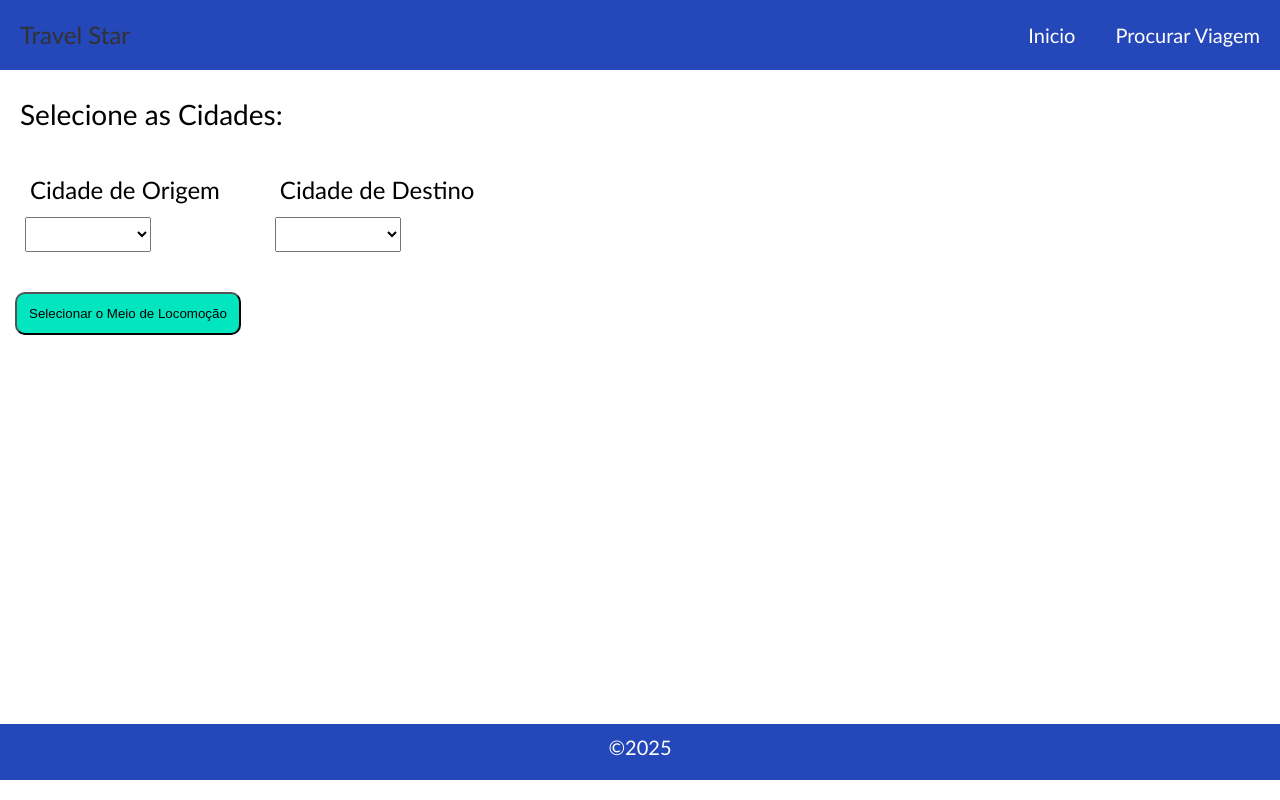
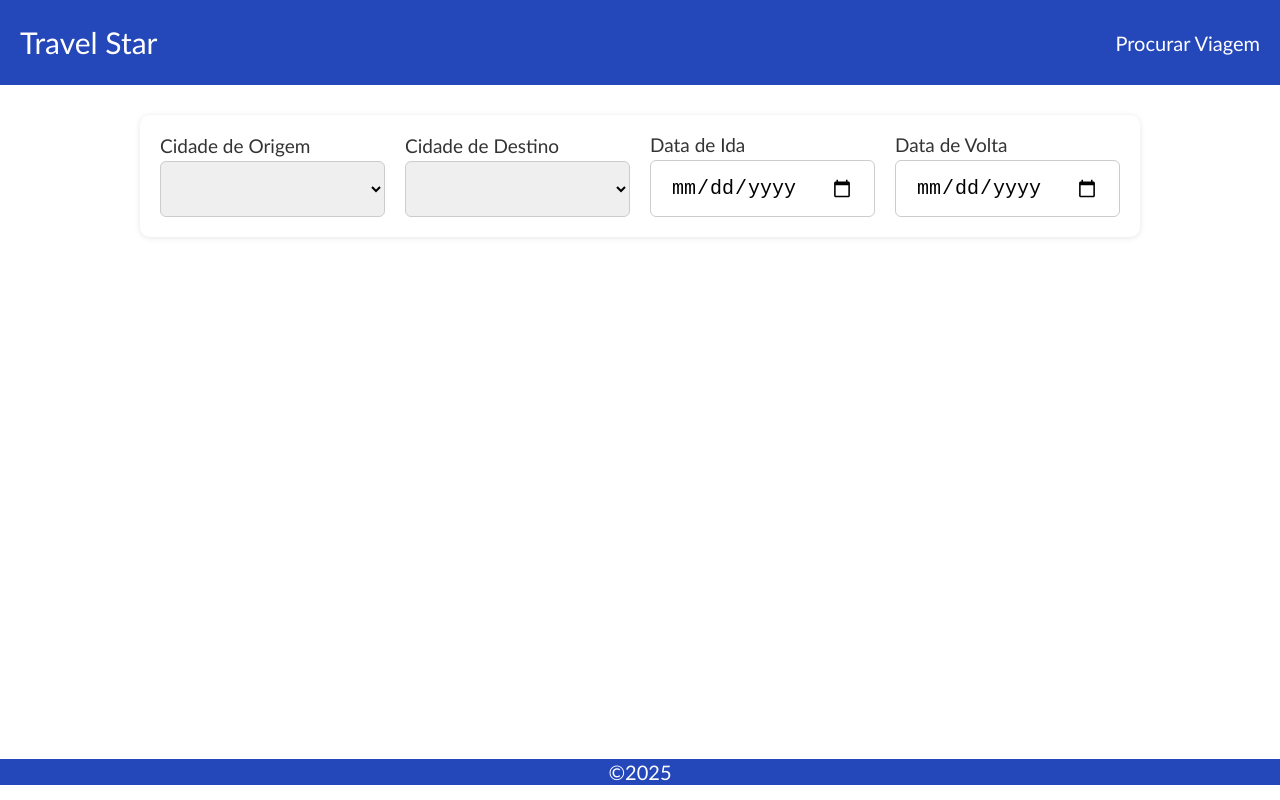
Before and after one commit to lluissf/Projeto-Viagens, a Vue app: page /cidade in a window 1280 px wide. Built offline with nearby package versions, Linux system fonts and the light colour scheme.

Commit message:
Co-authored-by: Luís Felipe <lluissf@users.noreply.github.com>embeezamento

```diff
--- a/src/components/Header.vue
+++ b/src/components/Header.vue
@@ -1,36 +1,67 @@
 <template>
-    <header>
-        <h2>Travel Star</h2>
-        <ul>
-            <router-link to="/">
-                <li>Inicio</li>
-            </router-link>
-            <router-link to="/cidade">
-                <li>Procurar Viagem</li>
-            </router-link>
+  <header class="navbar">
+    <router-link to="/"><h2 class="logo">Travel Star</h2></router-link>
+    <nav>
+      <ul class="nav-list">
+        <li><router-link to="/cidade">Procurar Viagem</router-link></li>
       </ul>
+    </nav>
   </header>
 </template>
+
 <script setup>
 </script>
+
 <style>
-header {
+/* MOBILE-FIRST */
+.navbar {
   display: flex;
-    background: #2447b9;
-    justify-content: space-between;
+  flex-direction: column;
+  background-color: #2447b9;
+  padding: 1rem;
+  gap: 1rem;
   align-items: center;
 }
-header h2 {
-    padding-left: 20px;
-    color: #323232
+
+.logo {
+  color: #fff;
+  font-size: 1.5rem;
 }
-header ul {
+
+.nav-list {
+  list-style: none;
+  padding: 0;
+  margin: 0;
+  display: flex;
+  flex-direction: column;
+  gap: 0.5rem;
+  width: 100%;
+  align-items: center;
+}
+
+.nav-list li a {
+  color: #fff;
+  text-decoration: none;
+  font-weight: 500;
+  padding: 0.5rem 1rem;
+  border-radius: 6px;
+  transition: background 0.2s;
+}
+
+.nav-list li a:hover {
+  background-color: #1e3799;
+}
+
+/* DESKTOP */
+@media (min-width: 768px) {
+  .navbar {
+    flex-direction: row;
     justify-content: space-between;
   }
-ul li {
-    display: inline-block;
-    padding: 20px;
-    color: #fff;
+
+  .nav-list {
+    flex-direction: row;
+    width: auto;
   }
-
+}
 </style>
--- a/src/stores/meio-transporte.js
+++ b/src/stores/meio-transporte.js
@@ -3,6 +3,6 @@ import { defineStore } from 'pinia'
 
 export const useMeioTransporte = defineStore('meio-transporte', () => {
   const transporte = ref([ 'Ônibus', 'Avião', 'Táxi' ])
-
-  return { transporte }
+  const meioSelecionado = ref('') // Aqui guarda o selecionado
+  return { transporte, meioSelecionado }
 })
--- a/src/views/CidadesView.vue
+++ b/src/views/CidadesView.vue
@@ -1,16 +1,17 @@
 <script setup>
+import { ref } from 'vue'
 import { useCidade } from '@/stores/cidade'
 
 const cidadeStore = useCidade()
+const dataIda = ref('')
+const dataVolta = ref('')
 </script>
 
 <template>
-  <div>
-    <h1>Selecione as Cidades:</h1>
-    <ul>
-      <li>
-        <h2>Cidade de Origem</h2>
-        <select v-model="cidadeStore.cidade_origem">
+  <div class="form-container">
+    <div class="form-group">
+      <label for="origem">Cidade de Origem</label>
+      <select id="origem" v-model="cidadeStore.cidade_origem">
         <option disabled value="">Selecione</option>
         <option
           v-for="cidade in cidadeStore.cidades_disponiveis_origem"
@@ -20,11 +21,11 @@ const cidadeStore = useCidade()
           {{ cidade.nome }}
         </option>
       </select>
-      </li>
+    </div>
 
-      <li>
-        <h2>Cidade de Destino</h2>
-        <select v-model="cidadeStore.cidade_destino">
+    <div class="form-group">
+      <label for="destino">Cidade de Destino</label>
+      <select id="destino" v-model="cidadeStore.cidade_destino">
         <option disabled value="">Selecione</option>
         <option
           v-for="cidade in cidadeStore.cidades_disponiveis_destino"
@@ -34,16 +35,99 @@ const cidadeStore = useCidade()
           {{ cidade.nome }}
         </option>
       </select>
-      </li>
-    </ul>
+    </div>
 
+    <div class="form-group">
+      <label for="dataIda">Data de Ida</label>
+      <input id="dataIda" type="date" v-model="dataIda" />
+    </div>
+
+    <div class="form-group">
+      <label for="dataVolta">Data de Volta</label>
+      <input id="dataVolta" type="date" v-model="dataVolta" />
+    </div>
+
+    <div v-if="dataIda && cidadeStore.cidade_origem && cidadeStore.cidade_destino" class="form-group">
+      <label class="invisivel">Buscar</label>
       <router-link to="/meiao-locomocao">
-      <button>Selecionar o Meio de Locomoção</button>
+        <button type="button">Buscar</button>
       </router-link>
     </div>
+  </div>
 </template>
-<style>
 
+<style scoped>
 
+/* MOBILE-FIRST */
+.form-container {
+  display: flex;
+  flex-direction: column;
+  gap: 1rem;
+  padding: 1rem;
+  margin: 1.5rem auto;
+  max-width: 100%;
+  box-sizing: border-box;
+  background: #fff;
+  border-radius: 10px;
+  box-shadow: 0 1px 6px rgba(0, 0, 0, 0.1);
+}
 
+.form-group {
+  display: flex;
+  flex-direction: column;
+  gap: 0.3rem;
+}
+
+label {
+  font-size: 0.95rem;
+  font-weight: 500;
+  color: #333;
+}
+
+.invisivel {
+  visibility: hidden;
+}
+
+select,
+input[type="date"],
+button {
+  padding: 0.75rem 1rem;
+  font-size: 1rem;
+  border-radius: 6px;
+  border: 1px solid #ccc;
+  width: 100%;
+  box-sizing: border-box;
+}
+
+button {
+  background-color: #f60;
+  color: #fff;
+  border: none;
+  cursor: pointer;
+  transition: background 0.2s ease;
+}
+
+button:hover {
+  background-color: #d95300;
+}
+
+/* DESKTOP: linha única */
+@media (min-width: 768px) {
+  .form-container {
+    flex-direction: row;
+    justify-content: center;
+    align-items: flex-end;
+    max-width: 1000px;
+  }
+
+  .form-group {
+    flex: 1;
+    min-width: 150px;
+  }
+
+  button {
+    width: 100%;
+    max-width: 150px;
+  }
+}
 </style>
--- a/src/views/FormaPagamentoView.vue
+++ b/src/views/FormaPagamentoView.vue
@@ -1,10 +1,30 @@
 <script setup>
+ import { useRouter } from 'vue-router'
+ import { useFormaPagamento } from '@/stores/forma-pagamento';
+ pagamentoStore = useFormaPagamento
 
+ const router = useRouter()
+
+ const meioSelecionado = toRef(pagamentoStore, 'meioSelecionado')
 </script>
 
 <template>
-    <div>
-        <h1>Informe o Pagto.</h1>
+<div>
+  <template>
+   <h1>Informe a forma que deseja realiazar o pagamento.</h1>
+    <select  v-model="meioSelecionado">
+       <option disabled value="">Escolha o meio de pagamento</option>
+       <option
+         v-for="meio in pagamentoStore.pagamento"
+         :key="meio"
+         :value="meio"
+        >
+        {{ meio }}
+       </option>
+     </select>
         <button><router-link to="/resumo">Finalizar Compra.</router-link></button>
-    </div>
+
+ </template>
+</div>
+
 </template>
--- a/src/views/HomeView.vue
+++ b/src/views/HomeView.vue
@@ -1,46 +1,54 @@
 <script setup>
-
 </script>
 
 <template>
-    <div>
-        <h1>Travel Star</h1>
-        <p>Bem vindo ao nosso site.</p>
-    </div>
+  <div class="home-container">
+    <h1>🌟 Travel Star</h1>
+    <p>Bem-vindo ao nosso site de viagens! Explore destinos incríveis com conforto e segurança.</p>
+    <router-link to="/cidade">
+      <button>Procurar Viagens</button>
+    </router-link>
+  </div>
 </template>
 
-<style>
+<style scoped>
+.home-container {
+  display: flex;
+  flex-direction: column;
+  align-items: center;
+  justify-content: center;
+  padding: 1rem 1rem;
+  text-align: center;
+  min-height: 80vh;
+  background: linear-gradient(to bottom right, #f0f4ff, #d6e0ff);
+  font-family: 'Segoe UI', Tahoma, Geneva, Verdana, sans-serif;
+}
 
 h1 {
-    margin: 10px 0px 0px 0px;
-    font-size: 1.4rem;
-    padding: 20px;
-    color: #000;
-}
-
-h2 {
-    font-size: 1.2rem;
-    padding: 10px;
-    color: #000;
+  font-size: 2rem;
+  margin-bottom: 1rem;
+  color: #2447b9;
 }
 
 p {
-    padding: 10px 20px 20px 20px;
+  font-size: 1rem;
+  max-width: 500px;
+  color: #333;
+  margin-bottom: 2rem;
 }
 
 button {
-    margin: 15px;
-    padding: 12px;
-    border-radius: 10px;
-    background-color: rgb(2, 230, 192);
+  background-color: #2447b9;
+  color: #fff;
+  border: none;
+  padding: 0.75rem 1.5rem;
+  font-size: 1rem;
+  border-radius: 8px;
+  cursor: pointer;
+  transition: background 0.3s ease;
 }
 
-select {
-    padding: 8px;
-    margin: 5px;
-}
-
-option {
-    color: blue;
+button:hover {
+  background-color: #1a368c;
 }
 </style>
--- a/src/views/MeioLocomocaoView.vue
+++ b/src/views/MeioLocomocaoView.vue
@@ -1,39 +1,36 @@
 <script setup>
-import { ref, watch } from 'vue'
+import { toRef, watch } from 'vue'
 import { useRouter } from 'vue-router'
 import { useCidade } from '@/stores/cidade'
 import { useMeioTransporte } from '@/stores/meio-transporte'
 
 const cidadeStore = useCidade()
 const locomocaoStore = useMeioTransporte()
-const meioSelecionado = ref('')
-
 const router = useRouter()
 
+const meioSelecionado = toRef(locomocaoStore, 'meioSelecionado')
+
 watch(meioSelecionado, (novo) => {
-  if (novo) {
-    router.push('/viagem')
-  }
+  console.log('Meio selecionado:', novo)
+  if (novo) router.push('/viagem')
 })
 </script>
 
 <template>
-  <div>
-    <div class="rota" v-if="cidadeStore.cidade_origem && cidadeStore.cidade_destino">
-      <p>
+  <div class="container" v-if="cidadeStore.cidade_origem && cidadeStore.cidade_destino">
+    <p class="rota">
       <strong>
         {{
           cidadeStore.cidades.find(c => c.id === cidadeStore.cidade_origem)?.nome
-          }} x
+        }} ×
         {{
           cidadeStore.cidades.find(c => c.id === cidadeStore.cidade_destino)?.nome
         }}
       </strong>
     </p>
-    </div>
 
-    <select class="meio" v-model="meioSelecionado">
-      <option disabled value="">Escolha o meio</option>
+    <select class="meio-select" v-model="meioSelecionado">
+      <option disabled value="">Escolha o meio de transporte</option>
       <option
         v-for="meio in locomocaoStore.transporte"
         :key="meio"
@@ -46,18 +43,31 @@ watch(meioSelecionado, (novo) => {
 </template>
 
 <style scoped>
-
-  div.rota {
-    margin: 10px 0px 0px 0px;
-    font-size: 1.4rem;
-    padding: 20px;
-    color: #000;
+.container {
+  display: flex;
+  flex-direction: column;
+  align-items: center;
+  padding: 2rem 1rem;
+  background-color: #f8f9fc;
+  border-radius: 8px;
+  max-width: 500px;
+  margin: 2rem auto;
+  box-shadow: 0 2px 8px rgba(0, 0, 0, 0.05);
 }
 
-  div select.meio {
-    padding: 8px;
-    margin: 5px;
+.rota {
+  font-size: 1.5rem;
+  color: #2447b9;
+  margin-bottom: 1rem;
+  text-align: center;
 }
 
-
+.meio-select {
+  padding: 0.75rem 1rem;
+  font-size: 1rem;
+  border: 1px solid #ccc;
+  border-radius: 6px;
+  width: 100%;
+  max-width: 300px;
+}
 </style>
--- a/src/views/ResumoView.vue
+++ b/src/views/ResumoView.vue
@@ -1,22 +1,10 @@
 <script setup>
 
-import { ref, watch } from 'vue'
-import { useRouter } from 'vue-router'
-import { useCidade } from '@/stores/cidade'
-import { useMeioTransporte } from '@/stores/meio-transporte'
-import {useFormaPagamento} from '@/stores/forma-pagamento'
-import { usePassageiros } from '@/stores/passageiros'
-
-const cidadeStore = useCidade()
-const locomocaoStore = useMeioTransporte()
-const pagamentoStore = useFormaPagamento()
-const passageiros = usePassageiros()
 </script>
 
 <template>
     <div>
         <h1>Resumo da compra.</h1>
-
         <p>Você chegou ao fim!</p>
     </div>
 </template>
--- a/src/views/ViagemView.vue
+++ b/src/views/ViagemView.vue
@@ -1,11 +1,207 @@
 <script setup>
+import { ref, computed } from 'vue'
+import { useRouter } from 'vue-router'
+import { useCidade } from '@/stores/cidade'
+import { useMeioTransporte } from '@/stores/meio-transporte'
 
+const cidadeStore = useCidade()
+const transporteStore = useMeioTransporte()
+
+const router = useRouter()
+const viagemSelecionada = ref(null)
+
+const todasViagens = {
+    Ônibus: [
+        { id: 1, horario_embarque: '08:00', horario_desembarque: '10:30', preco: 120, empresa: 'Viação Azul', tipo: 'Econômica', tempo_viagem: 150 }, // 2h30min
+        { id: 2, horario_embarque: '12:30', horario_desembarque: '15:00', preco: 140, empresa: 'Viação Rápida', tipo: 'Executiva', tempo_viagem: 150 },
+        { id: 3, horario_embarque: '18:00', horario_desembarque: '20:15', preco: 115, empresa: 'Ônibus Conforto', tipo: 'Econômica', tempo_viagem: 135 }
+    ],
+    Avião: [
+        { id: 4, horario_embarque: '09:00', horario_desembarque: '09:50', preco: 450, empresa: 'Aviação Nacional', tipo: 'Primeira Classe', tempo_viagem: 50 },
+        { id: 5, horario_embarque: '15:30', horario_desembarque: '16:20', preco: 480, empresa: 'Aviação Nacional', tipo: 'Econômica', tempo_viagem: 50 },
+        { id: 6, horario_embarque: '20:00', horario_desembarque: '20:55', preco: 500, empresa: 'Aviação Premium', tipo: 'Executiva', tempo_viagem: 55 }
+    ],
+    Táxi: [
+        { id: 7, horario_embarque: 'Livre', preco: 350, empresa: 'Táxi Executivo', tipo: 'Premium', tempo_viagem: 40 },
+        { id: 8, horario_embarque: 'Livre', preco: 300, empresa: 'Táxi Popular', tipo: 'Econômica', tempo_viagem: 45 },
+        { id: 9, horario_embarque: 'Livre', preco: 400, empresa: 'Táxi Premium', tipo: 'Executiva', tempo_viagem: 38 }
+    ]
+}
+
+const viagensDisponiveis = computed(() => {
+    const origemId = cidadeStore.cidade_origem
+    const destinoId = cidadeStore.cidade_destino
+    const meio = transporteStore.meioSelecionado
+
+    if (!origemId || !destinoId || !meio) return []
+    return todasViagens[meio] ?? []
+})
+
+function prosseguir() {
+    if (viagemSelecionada.value) {
+        router.push('/passageiros')
+    }
+}
+function formatarTempo(minutos) {
+    const h = Math.floor(minutos / 60)
+    const m = minutos % 60
+    return `${h}h ${m}min`
+}
+
+// Map tipo para cor da badge
+const tipoCores = {
+    'Econômica': '#34d399', // verde claro
+    'Executiva': '#3b82f6', // azul
+    'Primeira Classe': '#f59e0b', // amarelo
+    'Premium': '#ef4444' // vermelho
+}
 </script>
 
 <template>
-    <div>
-        <h1>Selecione a viagem.</h1>
-        <button><router-link to="/passageiros">Prosseguir para os Passageiros</router-link></button>
+    <div class="container">
+        <h1>Selecione a viagem</h1>
 
+        <p class="info">
+            Rota:
+            <strong>
+                {{cidadeStore.cidades.find(c => c.id === cidadeStore.cidade_origem)?.nome}}
+                ×
+                {{cidadeStore.cidades.find(c => c.id === cidadeStore.cidade_destino)?.nome}}
+            </strong>
+            —
+            <em>{{ transporteStore.meioSelecionado }}</em>
+        </p>
+
+        <div v-if="viagensDisponiveis.length" class="viagens">
+            <label v-for="viagem in viagensDisponiveis" :key="viagem.id" class="card"
+                :class="{ selected: viagemSelecionada && viagemSelecionada.id === viagem.id }">
+                <input type="radio" :value="viagem" v-model="viagemSelecionada" name="viagem" class="radio-input" />
+                <div class="card-content">
+                    <div class="header">
+                        <span class="horario">{{ viagem.horario_embarque }} → {{ viagem.horario_desembarque }}</span>
+                        <span class="badge" :style="{ backgroundColor: tipoCores[viagem.tipo] || '#888' }">
+                            {{ viagem.tipo }}
+                        </span>
+                    </div>
+                    <div class="empresa">{{ viagem.empresa }}</div>
+                    <div class="preco">R$ {{ viagem.preco }}</div>
+                </div>
+            </label>
+        </div>
+        <button v-if="viagemSelecionada" @click="prosseguir" class="botao">
+            Prosseguir para os Passageiros
+        </button>
     </div>
 </template>
+
+<style scoped>
+.container {
+    max-width: 700px;
+    margin: 2rem auto;
+    padding: 1rem 2rem;
+    font-family: 'Segoe UI', Tahoma, Geneva, Verdana, sans-serif;
+    color: #222;
+}
+
+.info {
+    font-size: 1.1rem;
+    margin-bottom: 1.5rem;
+    color: #444;
+}
+
+.viagens {
+    display: flex;
+    flex-wrap: wrap;
+    gap: 1rem;
+    margin-bottom: 2rem;
+}
+
+.card {
+    background: white;
+    border: 2px solid transparent;
+    border-radius: 10px;
+    padding: 1rem 1.5rem;
+    flex: 1 1 calc(50% - 1rem);
+    cursor: pointer;
+    box-shadow: 0 2px 6px rgb(0 0 0 / 0.1);
+    display: flex;
+    align-items: center;
+    gap: 1rem;
+    transition: border-color 0.3s ease;
+    position: relative;
+}
+
+.card:hover {
+    border-color: #2447b9;
+    box-shadow: 0 4px 12px rgb(36 71 185 / 0.3);
+}
+
+.selected {
+    border-color: #2447b9;
+    box-shadow: 0 0 0 3px rgba(36, 71, 185, 0.5);
+}
+
+.radio-input {
+    position: absolute;
+    opacity: 0;
+    pointer-events: none;
+}
+
+.card-content {
+    flex-grow: 1;
+    display: flex;
+    flex-direction: column;
+    gap: 0.3rem;
+}
+
+.header {
+    display: flex;
+    justify-content: space-between;
+    align-items: center;
+}
+
+.horario {
+    font-weight: 600;
+    font-size: 1.2rem;
+    color: #2447b9;
+}
+
+.badge {
+    color: white;
+    padding: 0.2rem 0.6rem;
+    border-radius: 12px;
+    font-weight: 600;
+    font-size: 0.85rem;
+    user-select: none;
+}
+
+.empresa {
+    font-size: 1rem;
+    color: #333;
+}
+
+.preco {
+    font-weight: 700;
+    font-size: 1.1rem;
+    color: #2447b9;
+}
+
+.botao {
+    background-color: #2447b9;
+    color: white;
+    padding: 0.75rem 1.8rem;
+    border: none;
+    border-radius: 8px;
+    cursor: pointer;
+    font-size: 1.1rem;
+    transition: background-color 0.3s ease;
+    display: block;
+    margin: 0 auto;
+    width: fit-content;
+    min-width: 180px;
+}
+
+.botao:hover {
+    background-color: #1a368c;
+}
+</style>
```
Also changed, not shown: src/stores/forma-pagamento.js (+6 -4 lines), src/App.vue (line endings or trailing spaces). Lines whose indentation alone changed are shown as unchanged.
